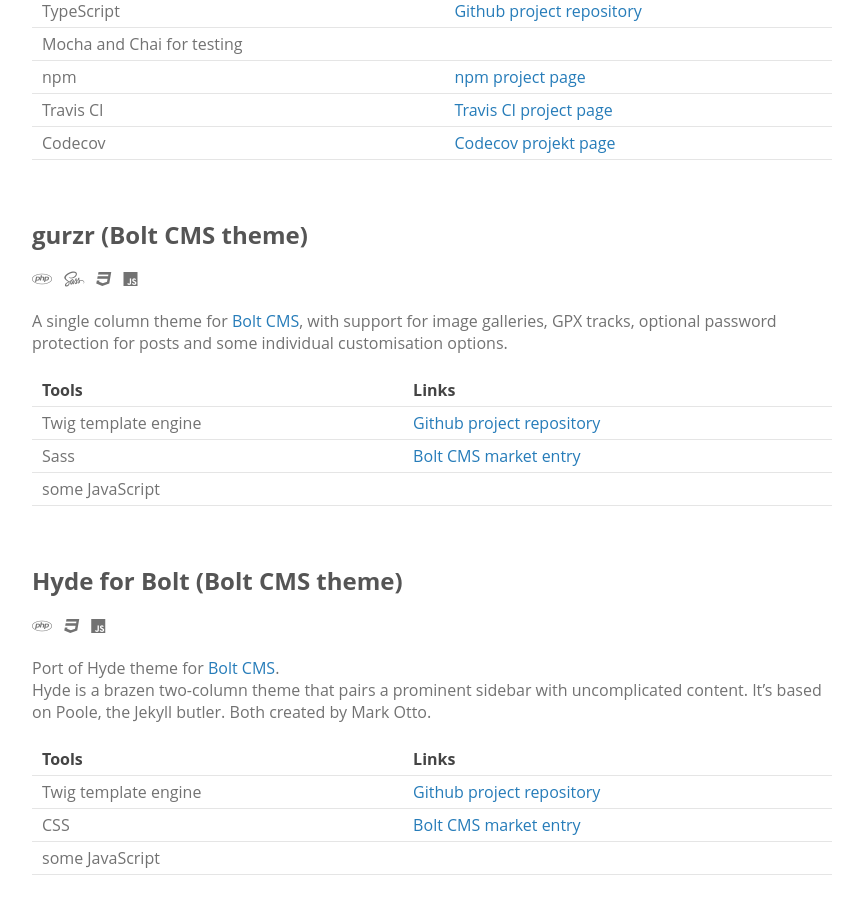
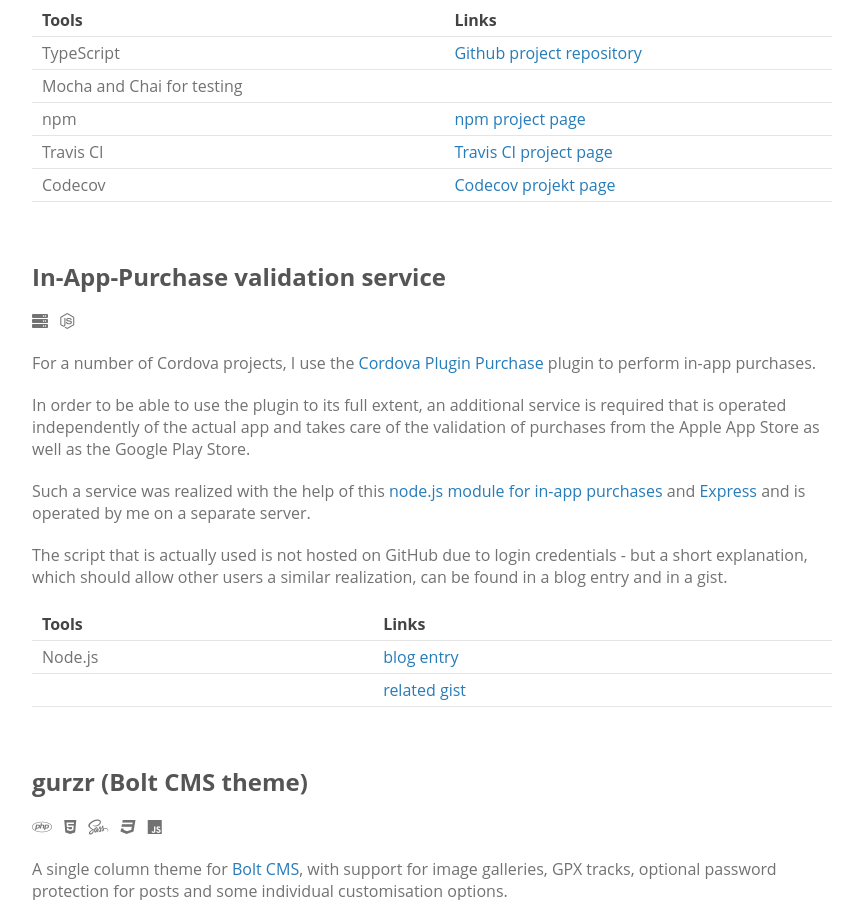
Before and after one commit to znegva/znegva.github.io, a Jekyll site: the page built from overview.md, in a window 1280 px wide and 900 px high, scrolled down 805 px. Shown: the whole window, without its empty margins (208-1071 px from the left). Built offline with Jekyll 4.4.1, drawn with Linux system fonts in a browser that asks for light colours; the repository's description, which GitHub fills in, is left out; some of the changed text lies outside the part shown.

Commit message:
new: Add validation script to overview

```diff
--- a/overview.md
+++ b/overview.md
@@ -6,7 +6,9 @@
 
 # GitHub Overview
 
-This page shall give an overview of [my activities on Github](https://github.com/search?q=author%3Aznegva&type=Issues) and short explanations about my public projects.
+This page shall give an overview of my public projects.
+
+Please also note [this list of my pull requests and issues on other projects](https://github.com/search?q=author%3Aznegva&type=Issues).
 
 &nbsp;
 
@@ -35,11 +37,32 @@
 | Travis CI                  | [Travis CI project page](https://travis-ci.com/znegva/resources-generator) |
 | Codecov                    | [Codecov projekt page](https://codecov.io/gh/znegva/resources-generator)   |
 
+
+&nbsp;
+
+## In-App-Purchase validation service
+<i class="fas fa-server"></i>
+<i class="fab fa-node-js"></i>
+
+For a number of Cordova projects, I use the [Cordova Plugin Purchase](https://github.com/j3k0/cordova-plugin-purchase) plugin to perform in-app purchases.
+
+In order to be able to use the plugin to its full extent, an additional service is required that is operated independently of the actual app and takes care of the validation of purchases from the Apple App Store as well as the Google Play Store.
+
+Such a service was realized with the help of this [node.js module for in-app purchases](https://github.com/voltrue2/in-app-purchase) and [Express](https://expressjs.com/) and is operated by me on a separate server.
+
+The script that is actually used is not hosted on GitHub due to login credentials - but a short explanation, which should allow other users a similar realization, can be found in a blog entry and in a gist.
+
+| Tools   | Links                                                                            |
+| ------- | -------------------------------------------------------------------------------- |
+| Node.js | [blog entry](https://znegva.github.io/2018/12/12/simple-validation-service.html) |
+|         | [related gist](https://gist.github.com/znegva/18c19acb2272cfce24583221a3b0251e)  |
+
 &nbsp;
 
 ## gurzr (Bolt CMS theme)
 
 <i class="fab fa-php"></i>
+<i class="fab fa-html5"></i>
 <i class="fab fa-sass"></i>
 <i class="fab fa-css3"></i>
 <i class="fab fa-js"></i>
@@ -56,6 +79,7 @@
 
 ## Hyde for Bolt (Bolt CMS theme)
 <i class="fab fa-php"></i>
+<i class="fab fa-html5"></i>
 <i class="fab fa-css3"></i>
 <i class="fab fa-js"></i>
 
@@ -87,12 +111,19 @@
 &nbsp;
 
 ## zerodistraction theme
+<i class="fab fa-python"></i>
+<i class="fab fa-html5"></i>
+<i class="fab fa-css3"></i>
+<i class="fab fa-js"></i>
 
 I also created the [zerodistraction theme](https://github.com/znegva/zerodistraction-theme) for [Pelican](https://blog.getpelican.com/), a static site generator written in Python.
 
 &nbsp;
 
 ## Oscar-Ghost-mod theme
+<i class="fab fa-node-js"></i>
+<i class="fab fa-html5"></i>
+<i class="fab fa-css3"></i>
 
 I also [modified the Oscar theme](https://github.com/znegva/oscar-ghost-mod) for [Ghost](https://ghost.org/), a blogging platform for Node.js.
 
```
